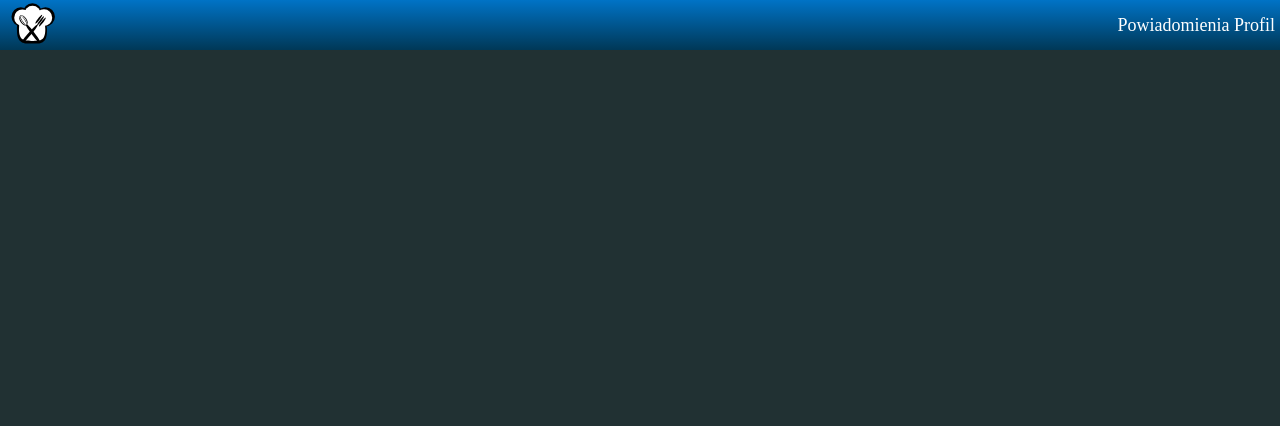
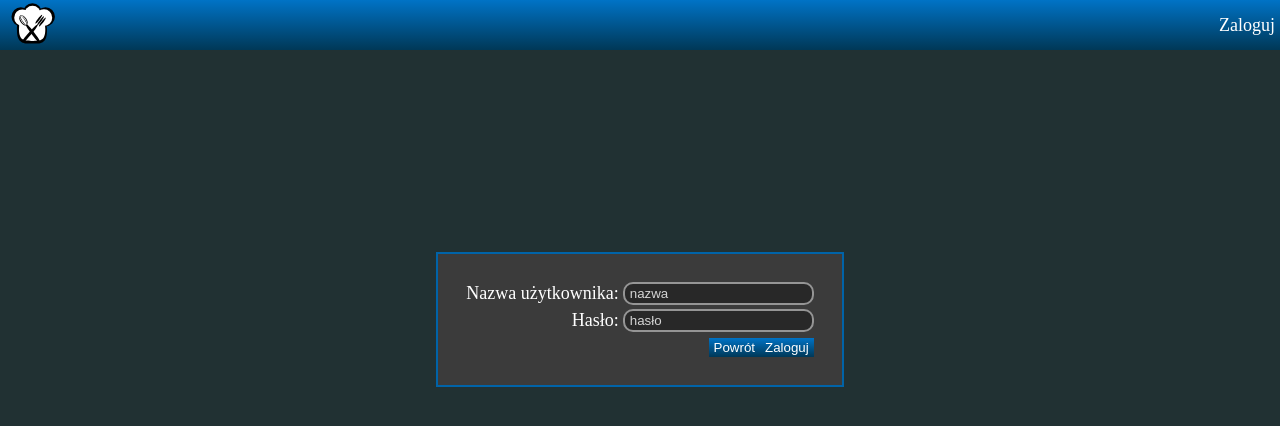
Before and after one commit to JedzenieBohater/Food-Hero, a React (Create React App) app in the folder src/client/: page /login in a window 1280 px wide. Shown: the top 426 px of the page. Built offline with nearby package versions, Linux system fonts and the light colour scheme.

Commit message:
login form in react

```diff
--- a/src/client/public/index.html
+++ b/src/client/public/index.html
@@ -1,6 +1,8 @@
 <!DOCTYPE html>
 
-<head></head>
+<head>
+    <meta charset="utf-8">
+</head>
 
 <body>
     <div id="root"></div>
--- a/src/client/src/components/App.js
+++ b/src/client/src/components/App.js
@@ -1,22 +1,26 @@
 import React from 'react'
-import {BrowserRouter as Router, Route, Link} from 'react-router-dom'
+import { BrowserRouter as Router, Route, Link, Switch } from 'react-router-dom'
 import Header from './Header'
+import Login from './Login'
 
 export default class App extends React.Component {
     render(){
         return (
             <Router>
                 <Header />
-                <Route path='/index'>
-                    <label>main</label>
-                </Route >
-
-                <Route path="/xd">
-                    <label>xd</label>
-                </Route >
+                <Switch>
+                    <Route path="/login">
+                        <Login />
+                    </Route>
+                    <Route path="/xd">
+                        <label>xd</label>
+                    </Route >
+                    <Route path='/'>
+                        <label>main</label>
+                    </Route >
+                </Switch>
             </Router >
             );
-
     }
 
 }
--- a/src/client/src/components/Header.js
+++ b/src/client/src/components/Header.js
@@ -1,5 +1,5 @@
 import React from "react"
-import {BrowserRouter as Router, Route, Link} from 'react-router-dom'
+import {BrowserRouter as Router, Route, Link, Switch} from 'react-router-dom'
 import "../static/header.css"
 import logo from "../static/logo.svg"
 
@@ -9,11 +9,20 @@ export default class Header extends React.Component {
     render() {
         return (
             <header className="top-bar">
-                <a href="/index"><img className="logo" src={logo} alt="Logo"/></a>
-                <nav className="top-bar-links">
-                    <label>Powiadomienia</label>{ "  " }
-                    <label>Profil</label>
-                </nav>
+                <Router>
+                <Link to="/"><img className="logo" src={logo} alt="Logo"/></Link>
+                    <nav className="top-bar-links">
+                        <Switch>
+                            <Route path="/xd">
+                                <label>Powiadomienia</label>{ "  " }
+                                <label>Profil</label>
+                            </Route>
+                            <Route path="/">
+                                <label>Zaloguj</label>
+                            </Route>
+                        </Switch>
+                    </nav>
+                </Router>
             </header>
         );
     }
--- /dev/null
+++ b/src/client/src/components/Login.js
@@ -0,0 +1,31 @@
+import React from "react"
+import "../static/style.css"
+
+
+
+export default class Login extends React.Component {
+    render() {
+        return (
+            <div class="content-box-middle">
+                <form class="content-box">
+                    <table>
+                        <tr>
+                            <td><label for="username">Nazwa użytkownika:</label></td>
+                            <td><input type="text" id="username" placeholder="nazwa" /></td>
+                        </tr>
+                        <tr>
+                            <td><label for="password">Hasło:</label></td>
+                            <td><input type="password" id="password" placeholder="hasło" /></td>
+                        </tr>
+                        <tr>
+                            <td colspan="2">
+                                <button class="btn-blue">Powrót</button>
+                                <button class="btn-blue">Zaloguj</button>
+                            </td>
+                        </tr>
+                    </table>
+                </form>
+            </div>
+        );
+    }
+}
--- a/src/client/src/index.js
+++ b/src/client/src/index.js
@@ -1,6 +1,6 @@
 import React from 'react';
-import ReactDOM from 'react-dom';
-import App from './components/App';
+import ReactDOM from 'react-dom'
+import App from './components/App'
 import './static/style.css'
 
 ReactDOM.render(<App />, document.getElementById("root"));
```
